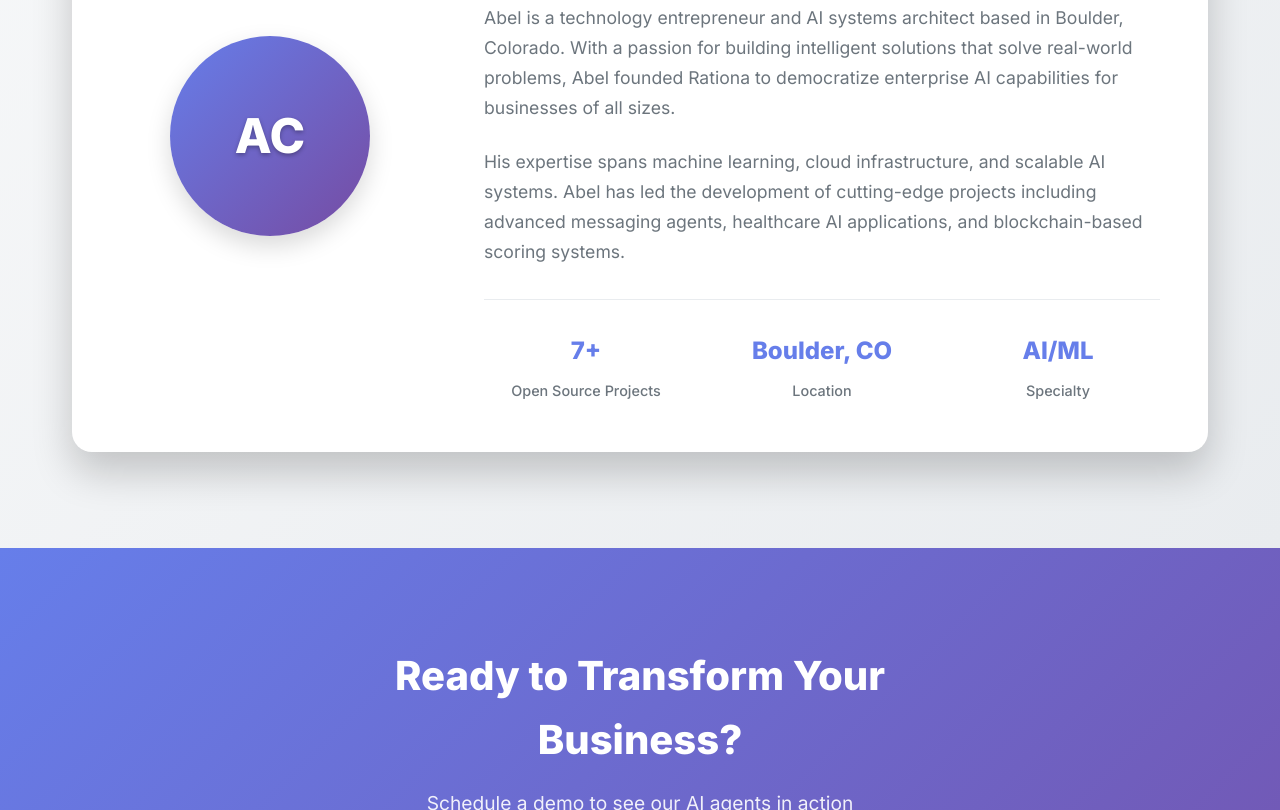
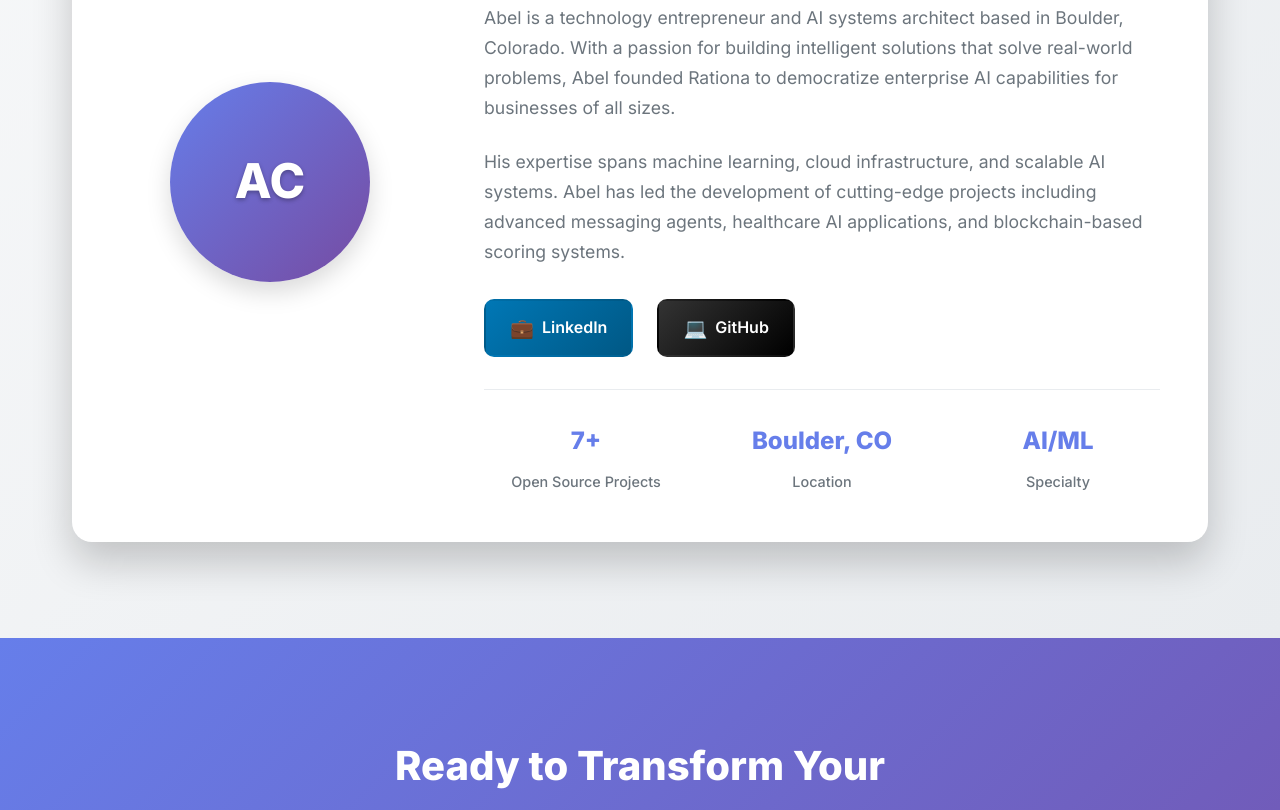
Before and after one commit to abelcuskelly/AI-Agency, a plain HTML site: page index.html in a window 1280 px wide. Shown: the part 11190-12000 px from the top of the page. Drawn offline with Linux system fonts and the light colour scheme.

Commit message:
Restore founder personal LinkedIn and GitHub links
RESTORED:
- Founder bio section with LinkedIn and GitHub links
- JSON-LD sameAs array with founder's personal profiles

Only company social media links in footer were removed (as intended)

```diff
--- a/index.html
+++ b/index.html
@@ -86,7 +86,11 @@
         "@type": "PostalAddress",
         "addressLocality": "Boulder",
         "addressRegion": "CO"
-      }
+      },
+      "sameAs": [
+        "https://www.linkedin.com/in/abelcuskelly/",
+        "https://github.com/abelcuskelly"
+      ]
     }
     </script>
 </head>
@@ -839,6 +843,17 @@
                         healthcare AI applications, and blockchain-based scoring systems.
                     </p>
 
+                    <div class="founder-links">
+                        <a href="https://www.linkedin.com/in/abelcuskelly/" target="_blank" class="founder-link linkedin">
+                            <span class="link-icon">💼</span>
+                            <span>LinkedIn</span>
+                        </a>
+                        <a href="https://github.com/abelcuskelly" target="_blank" class="founder-link github">
+                            <span class="link-icon">💻</span>
+                            <span>GitHub</span>
+                        </a>
+                    </div>
+
                     <div class="founder-stats">
                         <div class="founder-stat">
                             <span class="stat-number">7+</span>
```
